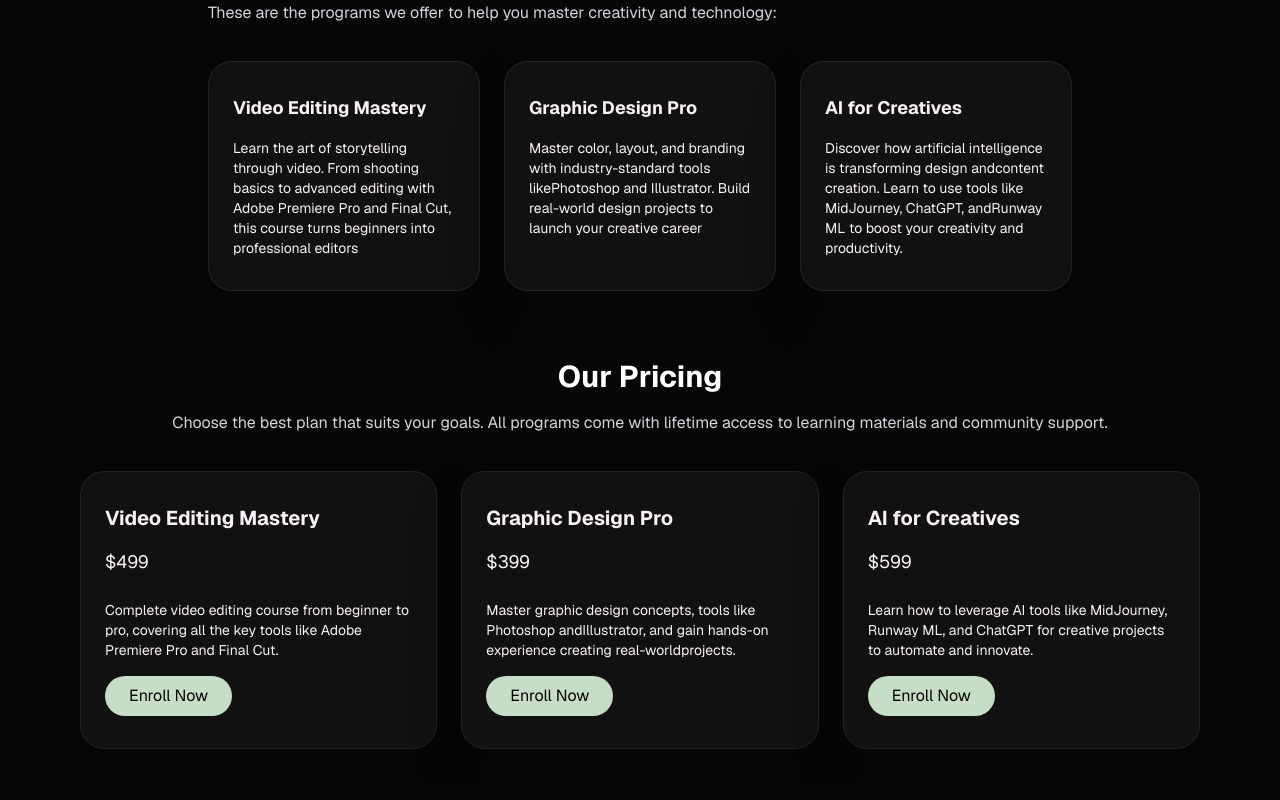
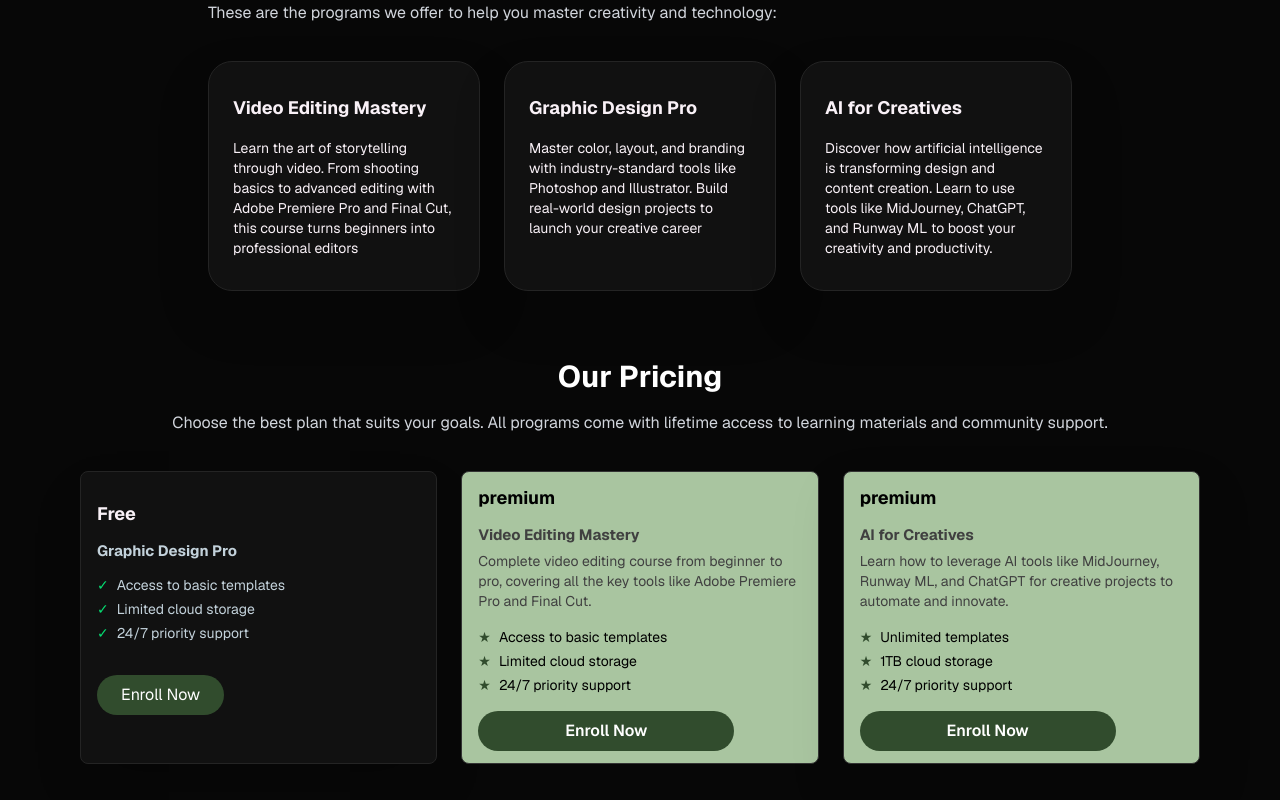
Before and after one commit to skido600/johnny, a Next.js app: page / in a window 1280 px wide. Shown: the part 547-1347 px from the top of the page. Built offline with nearby package versions, Linux system fonts and the light colour scheme.

Commit message:
scrool js

```diff
--- a/app/globals.css
+++ b/app/globals.css
@@ -66,4 +66,5 @@
 
 html {
   scroll-behavior: smooth;
+  scroll-padding: 10rem;
 }
--- a/components/Hero.tsx
+++ b/components/Hero.tsx
@@ -1,8 +1,9 @@
 "use client";
 import { Typewriter } from "react-simple-typewriter";
-
+import { Element } from "react-scroll";
 function Hero() {
   return (
+    <Element name="home">
       <section className="flex flex-col md:mt-[12rem] mt-[10rem]  justify-center items-center text-center px-4">
         <main className="max-w-4xl mx-auto">
           <div className="lg:w-[70%] w-[85%] m-auto">
@@ -38,8 +39,8 @@
             <span className="text-blue-600">Success.</span> */}
             </h3>
             <p className="text-[#D1D5DB] text-sm font-[400] md:text-base lg:text-lg mb-2">
-            Learn cutting-edge skills and start your journey toward creative and
-            technological excellence.
+              Learn cutting-edge skills and start your journey toward creative
+              and technological excellence.
             </p>
             {/* <h2 className="text-xl md:text-2xl font-medium mb-6 text-gray-700">
             Empowering the next generation in{" "}
@@ -48,6 +49,7 @@
           </div>
         </main>
       </section>
+    </Element>
   );
 }
 
--- a/components/Prices.tsx
+++ b/components/Prices.tsx
@@ -1,30 +1,59 @@
 import Pricing_cli from "./client_comp/Pricing_cli";
 
-type Data = {
+interface Course {
   title: string;
+  price: string;
   article: string;
-  price: string;
-};
-const data: Data[] = [
+  tip: string;
+  li_1: string;
+  li_2: string;
+  li_3: string;
+}
+
+interface Plans {
+  free: Course[];
+  premium_1: Course[];
+  premium_2: Course[];
+}
+const data: Plans = {
+  free: [
     {
-    title: " Video Editing Mastery",
-    price: "$499",
-    article:
-      " Complete video editing course from beginner to pro, covering all the key tools like Adobe Premiere Pro and Final Cut.",
-  },
-  {
+      tip: "Free",
       title: "Graphic Design Pro",
       price: "$399",
       article:
-      " Master graphic design concepts, tools like Photoshop andIllustrator, and gain hands-on experience creating real-worldprojects.",
+        "Master graphic design concepts, tools like Photoshop and Illustrator, and gain hands-on experience creating real-world projects.",
+      li_1: " Access to basic templates",
+      li_2: "Limited cloud storage",
+      li_3: "24/7 priority support",
     },
+  ],
+  premium_1: [
     {
+      tip: "  premium",
+      title: "Video Editing Mastery",
+      price: "$499",
+      article:
+        "Complete video editing course from beginner to pro, covering all the key tools like Adobe Premiere Pro and Final Cut.",
+      li_1: " Access to basic templates",
+      li_2: "Limited cloud storage",
+      li_3: "24/7 priority support",
+    },
+  ],
+  premium_2: [
+    {
+      tip: "  premium",
       title: "AI for Creatives",
       price: "$599",
+
       article:
-      " Learn how to leverage AI tools like MidJourney, Runway ML, and ChatGPT for creative projects to automate and innovate.",
+        "Learn how to leverage AI tools like MidJourney, Runway ML, and ChatGPT for creative projects to automate and innovate.",
+      li_1: "Unlimited templates",
+      li_2: "1TB cloud storage",
+      li_3: "24/7 priority support",
     },
-];
+  ],
+};
 function Prices() {
   return (
     <main className="max-w-6xl mx-auto px-4 py-8">
--- a/components/Program.tsx
+++ b/components/Program.tsx
@@ -1,3 +1,7 @@
+// components/ScrollProgram.tsx
+"use client";
+
+import { Element } from "react-scroll";
 import Program_cl from "./client_comp/Program_cl";
 import Prices from "./Prices";
 
@@ -5,7 +9,8 @@
   title: string;
   article: string;
 };
-function Program() {
+
+export default function ScrollProgram() {
   const data: Data[] = [
     {
       title: " Video Editing Mastery",
@@ -15,28 +20,26 @@
     {
       title: "Graphic Design Pro",
       article:
-        " Master color, layout, and branding with industry-standard tools likePhotoshop and Illustrator. Build real-world design projects to launch your creative career",
+        " Master color, layout, and branding with industry-standard tools like Photoshop and Illustrator. Build real-world design projects to launch your creative career",
     },
     {
       title: "AI for Creatives",
       article:
-        " Discover how artificial intelligence is transforming design andcontent creation. Learn to use tools like MidJourney, ChatGPT, andRunway ML to boost your creativity and productivity.",
+        " Discover how artificial intelligence is transforming design and content creation. Learn to use tools like MidJourney, ChatGPT, and Runway ML to boost your creativity and productivity.",
     },
   ];
+
   return (
-    <>
-      <main id="programs-section" className="max-w-4xl mx-auto px-4 py-8">
-        <h1 className="text-3xl font-bold  text-white mb-4">Programs</h1>
+    <Element name="programs-section">
+      <main className="max-w-4xl mx-auto px-4 py-8">
+        <h1 className="text-3xl font-bold text-white mb-4">Programs</h1>
         <p className="mb-8 text-gray-300">
           These are the programs we offer to help you master creativity and
           technology:
         </p>
-
         <Program_cl data={data} />
       </main>
       <Prices />
-    </>
+    </Element>
   );
 }
-
-export default Program;
--- a/components/client_comp/Pricing_cli.tsx
+++ b/components/client_comp/Pricing_cli.tsx
@@ -1,30 +1,110 @@
-"use client";
 type Data = {
   title: string;
   article: string;
   price: string;
+  tip: string;
+  li_1: string;
+  li_2: string;
+  li_3: string;
 };
 
 type Props = {
-  data: Data[];
+  data: {
+    free: Data[];
+    premium_1: Data[];
+    premium_2: Data[];
+  };
 };
 
 function Pricing_cli({ data }: Props) {
   return (
     <section className="grid grid-cols-1 sm:grid-cols-2 md:grid-cols-3 gap-6">
-      {data.map((item, index) => (
-        <article
+      {/* FREE CARDS */}
+      {data.free.map((item, index) => (
+        <div
           key={index}
-          className="border border-[#242424] rounded-3xl mx-2 my-1 md:mx-0 py-8 px-6  bg-[#111111] drop-shadow-2xl">
-          <h2 className="text-[#F9F1F7] text-xl font-bold mb-4">
+          className="bg-[#111111] shadow-2xl border mx-2 my-1 md:mx-0 py-7 rounded-lg px-4 border-[#242424]">
+          <h2 className="text-[#F9F1F7] text-lg font-bold mb-3">{item.tip}</h2>
+          <p className="text-[#c3d2db] text-[15px] mb-3 font-bold">
             {item.title}
-          </h2>
-          <p className="text-[#F9F1F7] text-lg mb-6">{item.price}</p>
-          <p className="text-[#F9F1F7] text-sm mb-4">{item.article}</p>
-          <button className="px-6 py-2 bg-[#C6DEC6] text-black rounded-full transition">
+          </p>
+          <ul className="text-[#c3d2db] text-sm list-none space-y-1">
+            <li className="flex items-start gap-2">
+              <span className="text-green-400">✓</span> {item.li_1}
+            </li>
+            <li className="flex items-start gap-2">
+              <span className="text-green-400">✓</span> {item.li_2}
+            </li>
+            <li className="flex items-start gap-2">
+              <span className="text-green-400">✓</span> {item.li_3}
+            </li>
+          </ul>
+          <button className="px-6 py-2 mt-8 bg-[#314C2D] text-white rounded-full transition">
             Enroll Now
           </button>
-        </article>
+        </div>
+      ))}
+
+      {/* PREMIUM 1 CARD */}
+      {data.premium_1.map((item, index) => (
+        <div
+          key={index}
+          className="bg-[#A9C5A0] border py-3 px-4 mx-2 my-1 md:mx-0 border-[#333333] rounded-lg flex flex-col justify-between">
+          <div>
+            <h2 className="text-black text-lg font-bold mb-3">{item.tip}</h2>
+            <p className="text-neutral-700 text-[15px] font-bold mb-1">
+              {item.title}
+            </p>
+            <p className="text-neutral-700 text-sm mb-4">{item.article}</p>
+          </div>
+
+          <ul className="text-black text-sm list-none space-y-1 mb-4">
+            <li className="flex items-start gap-2">
+              <span className="text-[#314C2D]">★</span> {item.li_1}
+            </li>
+            <li className="flex items-start gap-2">
+              <span className="text-[#314C2D]">★</span> {item.li_2}
+            </li>
+            <li className="flex items-start gap-2">
+              <span className="text-[#314C2D]">★</span> {item.li_3}
+            </li>
+          </ul>
+
+          <button className="mt-auto bg-[#314C2D] md:w-64 text-white font-semibold py-2 px-4 rounded-full transition">
+            Enroll Now
+          </button>
+        </div>
+      ))}
+
+      {/* PREMIUM 2 CARD */}
+      {data.premium_2.map((item, index) => (
+        <div
+          key={index}
+          className="bg-[#A9C5A0] border py-3 px-4 drop-shadow-2xl mx-2 my-1 md:mx-0 border-[#333333] rounded-lg flex flex-col justify-between">
+          <div>
+            <h2 className="text-black text-lg font-bold mb-3">{item.tip}</h2>
+            <p className="text-neutral-700 text-[15px] font-bold mb-1">
+              {item.title}
+            </p>
+            <p className="text-neutral-700 text-sm mb-4">{item.article}</p>
+          </div>
+
+          <ul className="text-black text-sm list-none space-y-1 mb-4">
+            <li className="flex items-start gap-2">
+              <span className="text-[#314C2D]">★</span> {item.li_1}
+            </li>
+            <li className="flex items-start gap-2">
+              <span className="text-[#314C2D]">★</span> {item.li_2}
+            </li>
+            <li className="flex items-start gap-2">
+              <span className="text-[#314C2D]">★</span> {item.li_3}
+            </li>
+          </ul>
+
+          <button className="mt-auto bg-[#314C2D] md:w-64 text-white font-semibold py-2 px-4 rounded-full transition">
+            Enroll Now
+          </button>
+        </div>
       ))}
     </section>
   );
--- a/package.json
+++ b/package.json
@@ -14,6 +14,7 @@
     "react-dom": "^19.0.0",
     "react-icons": "^5.5.0",
     "react-router-dom": "^7.6.0",
+    "react-scroll": "^1.9.3",
     "react-simple-typewriter": "^5.0.1"
   },
   "devDependencies": {
@@ -22,6 +23,7 @@
     "@types/node": "^20",
     "@types/react": "^19",
     "@types/react-dom": "^19",
+    "@types/react-scroll": "^1.8.10",
     "eslint": "^9",
     "eslint-config-next": "15.3.2",
     "tailwindcss": "^4",
```
Also changed, not shown: components/Nav.tsx (+23 -14 lines), 1 other file (tests, documents, lock files or other folders). Lines whose indentation alone changed are shown as unchanged.
